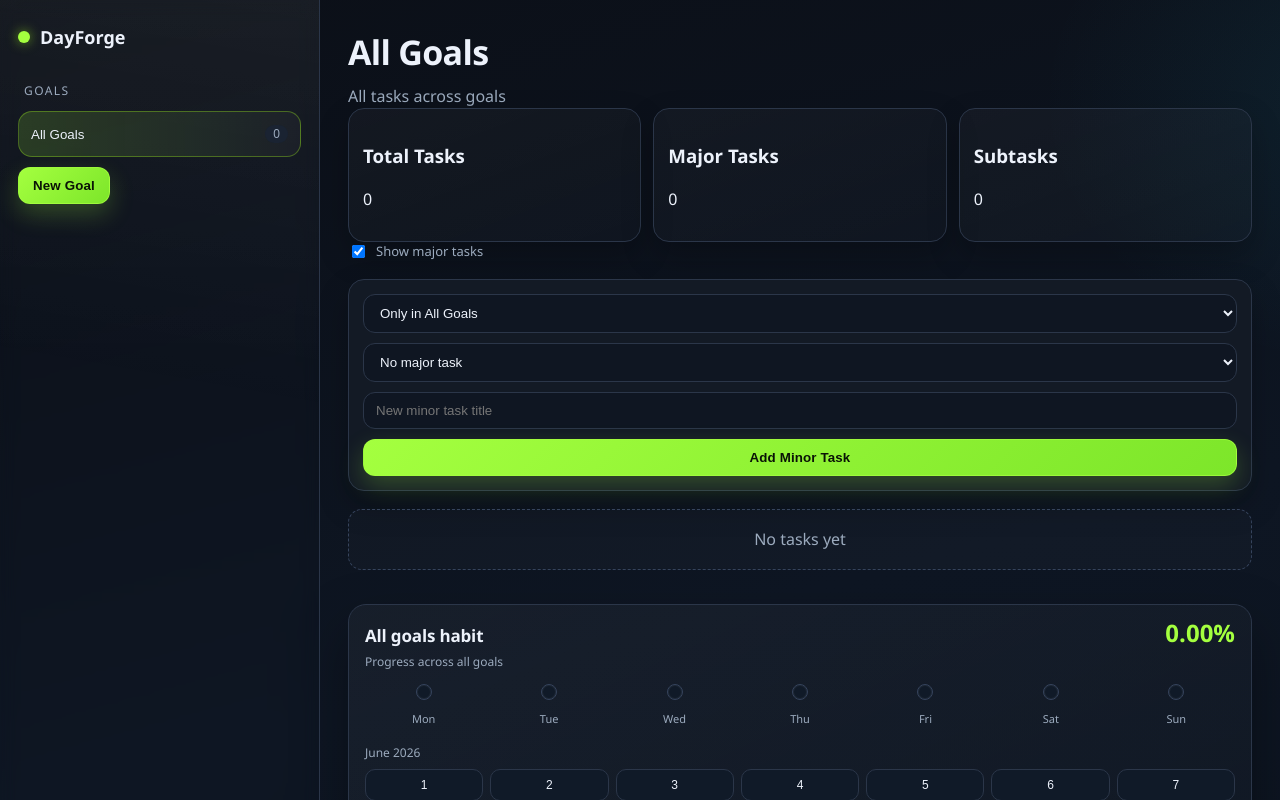
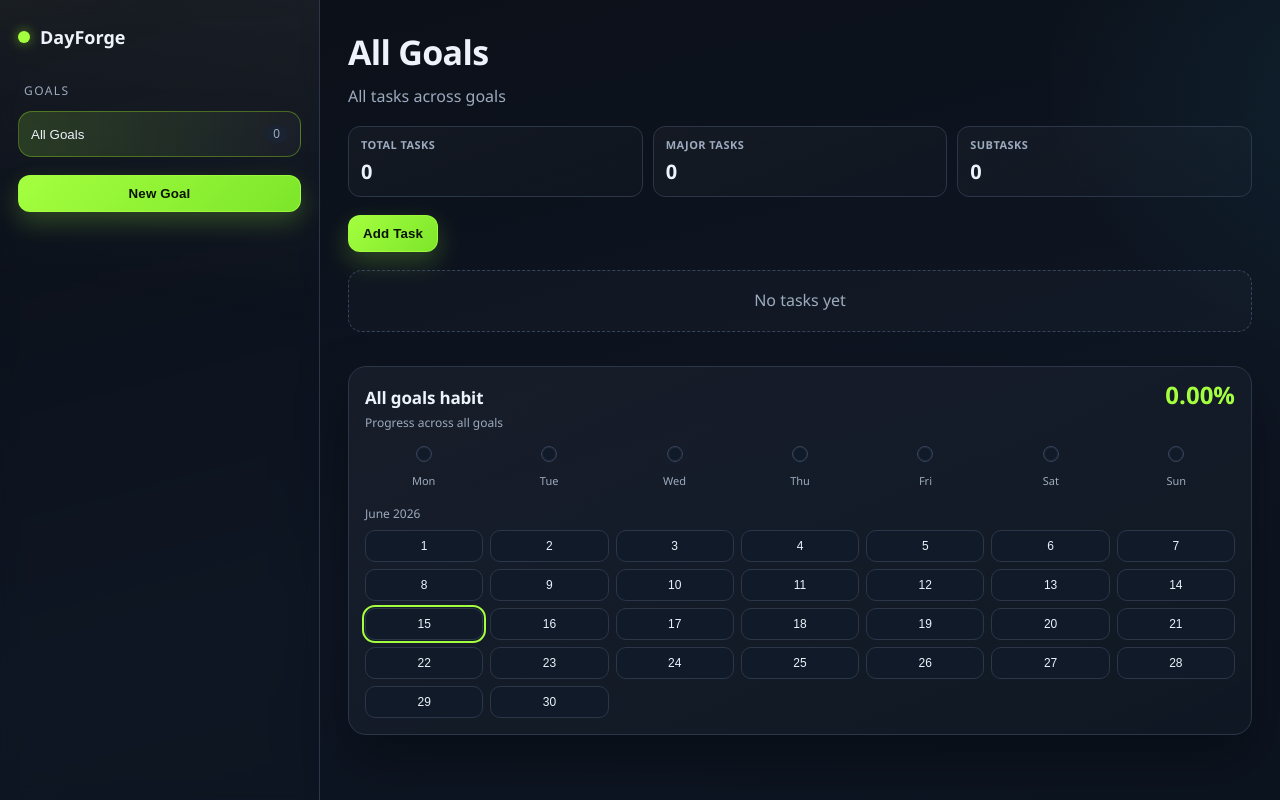
Before and after one commit to istryzhnov/DayForge, a Vue app in the folder frontend/dayforge-app/: page / in a window 1280 px wide. Shown: the top 800 px of the page. Built offline with nearby package versions, Linux system fonts and the light colour scheme.

Commit message:
feat: enhance task management with improved task tree structure and UI updates

```diff
--- a/frontend/dayforge-app/src/composables/useTaskTree.ts
+++ b/frontend/dayforge-app/src/composables/useTaskTree.ts
@@ -22,36 +22,75 @@ type TaskTreeProps = {
 
 export function useTaskTree(
   props: TaskTreeProps,
-  showMajorTasks: { value: boolean },
 ) {
   const orderedFlatNodes = computed<FlatTaskNode[]>(() => {
+    const goalTitleById = new Map(
+      props.goals.map((goal) => [goal.id, goal.title]),
+    )
+
     const majorTasks = props.tasks
       .filter((task) => task.priority === 'major')
       .sort((a, b) => a.title.localeCompare(b.title))
 
+    const minorTasks = props.tasks
+      .filter((task) => task.priority === 'minor')
+      .sort((a, b) => a.title.localeCompare(b.title))
+
     const flat: FlatTaskNode[] = []
+    const attachedMinorIds = new Set<string>()
 
-    majorTasks.forEach((task) => {
-      if (!showMajorTasks.value) return
+    majorTasks.forEach((major) => {
+      const minorChildren = props.tasks
+        .filter(
+          (task) =>
+            task.priority === 'minor' && task.parentDailyTaskId === major.id,
+        )
+        .sort((a, b) => a.title.localeCompare(b.title))
 
-      const minorChildren = props.tasks.filter(
-        (child) => child.parentDailyTaskId === task.id,
-      )
+      const goalTitle = major.goalId
+        ? (goalTitleById.get(major.goalId) ?? 'Unknown Goal')
+        : 'All Goals'
 
       flat.push({
-        task,
+        task: major,
         children: [],
         depth: 0,
-        goalTitle: props.goal?.title ?? 'All Goals',
-        minorDone: minorChildren.filter((child) => child.status === 'done')
+        goalTitle,
+        minorDone: minorChildren.filter((task) => task.status === 'done')
           .length,
         minorTotal: minorChildren.length,
-        majorTitle: task.title,
         canResolveMajor:
           minorChildren.length > 0 &&
-          minorChildren.every((child) => child.status === 'done'),
+          minorChildren.every((task) => task.status === 'done'),
+      })
+
+      minorChildren.forEach((minor) => {
+        attachedMinorIds.add(minor.id)
+        flat.push({
+          task: minor,
+          children: [],
+          depth: 1,
+          goalTitle,
+          majorTitle: major.title,
+        })
       })
     })
+
+    // Show minor tasks that are not linked to a visible major task.
+    minorTasks
+      .filter((minor) => !attachedMinorIds.has(minor.id))
+      .forEach((minor) => {
+        const goalTitle = minor.goalId
+          ? (goalTitleById.get(minor.goalId) ?? 'Unknown Goal')
+          : 'All Goals'
+
+        flat.push({
+          task: minor,
+          children: [],
+          depth: 0,
+          goalTitle,
+        })
+      })
 
     return flat
   })
--- a/frontend/dayforge-app/src/features/goals/components/GoalComponent.vue
+++ b/frontend/dayforge-app/src/features/goals/components/GoalComponent.vue
@@ -40,7 +40,6 @@ const emit = defineEmits<{
 }>()
 
 const {
-  showMajorTasks,
   orderedFlatNodes,
   totalCount,
   majorCount,
@@ -94,9 +93,6 @@ const { todayProgress, monthCells } = useProgressMetrics(
       :total-count="totalCount"
       :major-count="majorCount"
       :sub-count="subCount"
-      :is-all-mode="isAllMode"
-      :show-major-tasks="showMajorTasks"
-      :on-toggle-show-major-tasks="(value: boolean) => (showMajorTasks = value)"
     />
 
     <GoalComposerZone
--- a/frontend/dayforge-app/src/features/goals/components/GoalComposerZone.vue
+++ b/frontend/dayforge-app/src/features/goals/components/GoalComposerZone.vue
@@ -1,38 +1,123 @@
 <script setup lang="ts">
+import { computed, ref } from 'vue'
 import type { ID, Priority } from '../../../entities/types'
 import type { MajorTaskOption } from '../../../entities/TaskEntity'
 import type { Goal } from '../../../entities/GoalEntity'
-import TaskComposer from '../../tasks/components/TaskComposer.vue'
 import AllModeMinorComposer from '../../tasks/components/AllModeMinorComposer.vue'
 
-defineProps<{
+const props = defineProps<{
   isAllMode: boolean
+  goalId?: ID
   goals: Goal[]
   majorTaskOptions: MajorTaskOption[]
 }>()
 
 const emit = defineEmits<{
   (e: 'add-task', title: string, priority: Priority): void
+  (e: 'add-to-major', parentTemplateId: ID, title: string, priority: Priority): void
   (e: 'create-all-mode-minor', title: string, goalId?: ID, majorId?: ID): void
 }>()
+
+const isOpen = ref(false)
+const title = ref('')
+const selectingMajor = ref(false)
+const selectedMajorId = ref<ID | ''>('')
+
+const goalMajorOptions = computed(() => {
+  if (!props.goalId) return []
+  return props.majorTaskOptions.filter((major) => major.goalId === props.goalId)
+})
+
+const canAttachToMajor = computed(() => goalMajorOptions.value.length > 0)
+
+function toggleComposer() {
+  isOpen.value = !isOpen.value
+}
+
+function toggleMajorSelect() {
+  selectingMajor.value = !selectingMajor.value
+  if (!selectingMajor.value) {
+    selectedMajorId.value = ''
+  }
+}
+
+function submitGoalTask() {
+  const nextTitle = title.value.trim()
+  if (!nextTitle) return
+
+  if (selectingMajor.value && selectedMajorId.value) {
+    emit('add-to-major', selectedMajorId.value, nextTitle, 'minor')
+  } else {
+    emit('add-task', nextTitle, 'major')
+  }
+
+  title.value = ''
+}
 </script>
 
 <template>
-  <TaskComposer
+  <section class="composer-drawer">
+    <div class="composer-toolbar">
+      <button class="btn btn-primary" @click="toggleComposer">
+        {{ isOpen ? 'Hide composer' : 'Add Task' }}
+      </button>
+
+      <button
         v-if="!isAllMode"
-    :is-all-mode="isAllMode"
-    @submit="
-      (title: string, priority: Priority) => emit('add-task', title, priority)
+        class="btn btn-ghost"
+        @click="toggleMajorSelect"
+      >
+        {{ selectingMajor ? 'Hide Major' : 'Select Major' }}
+      </button>
+    </div>
+
+    <div v-if="isOpen" class="composer-body">
+      <template v-if="!isAllMode">
+        <div class="goal-form-card">
+          <input
+            v-model="title"
+            type="text"
+            :placeholder="
+              selectingMajor
+                ? 'New minor task title'
+                : 'New major task title'
             "
+            @keydown.enter="submitGoalTask"
           />
+
+          <button class="btn btn-primary" @click="submitGoalTask">
+            Add Task
+          </button>
+        </div>
+
+        <div v-if="selectingMajor" class="goal-form-card composer-major-select">
+          <select v-model="selectedMajorId" :disabled="!canAttachToMajor">
+            <option value="">Without major (create new major)</option>
+            <option
+              v-for="major in goalMajorOptions"
+              :key="major.id"
+              :value="major.id"
+            >
+              {{ major.title }}
+            </option>
+          </select>
+        </div>
+
+        <p v-if="selectingMajor && !canAttachToMajor" class="goal-hint">
+          No major tasks yet. Add a major task first, or submit without selecting
+          major.
+        </p>
+      </template>
 
       <AllModeMinorComposer
         v-else
         :goals="goals"
         :major-task-options="majorTaskOptions"
         @create-minor="
-      (title: string, goalId: ID | undefined, majorId: ID | undefined) =>
-        emit('create-all-mode-minor', title, goalId, majorId)
+          (nextTitle: string, goalId: ID | undefined, majorId: ID | undefined) =>
+            emit('create-all-mode-minor', nextTitle, goalId, majorId)
         "
       />
+    </div>
+  </section>
 </template>
--- a/frontend/dayforge-app/src/features/goals/components/GoalPanelHeader.vue
+++ b/frontend/dayforge-app/src/features/goals/components/GoalPanelHeader.vue
@@ -8,14 +8,10 @@ defineProps<{
   totalCount: number
   majorCount: number
   subCount: number
-  isAllMode: boolean
-  showMajorTasks: boolean
-  onToggleShowMajorTasks: (value: boolean) => void
 }>()
 </script>
 
 <template>
-  <div>
   <GoalHeader
     :title="title"
     :description="description"
@@ -24,16 +20,4 @@ defineProps<{
     :major-count="majorCount"
     :sub-count="subCount"
   />
-
-    <label v-if="isAllMode" class="major-toggle">
-      <input
-        type="checkbox"
-        :checked="showMajorTasks"
-        @change="
-          onToggleShowMajorTasks(($event.target as HTMLInputElement).checked)
-        "
-      />
-      Show major tasks
-    </label>
-  </div>
 </template>
--- a/frontend/dayforge-app/src/features/goals/composables/useGoalPanelState.ts
+++ b/frontend/dayforge-app/src/features/goals/composables/useGoalPanelState.ts
@@ -1,4 +1,3 @@
-import { ref } from 'vue'
 import type { Goal } from '../../../entities/GoalEntity'
 import type { DailyTask, MajorDecision } from '../../../entities/TaskEntity'
 import type { ID, Priority } from '../../../entities/types'
@@ -27,9 +26,7 @@ export function useGoalPanelState(
   props: GoalPanelProps,
   actions: GoalPanelActions,
 ) {
-  const showMajorTasks = ref(true)
-
-  const taskTree = useTaskTree(props, showMajorTasks)
+  const taskTree = useTaskTree(props)
 
   function submitTask(title: string, priority: Priority) {
     actions.onAddTask(title, priority)
@@ -56,7 +53,6 @@ export function useGoalPanelState(
   }
 
   return {
-    showMajorTasks,
     ...taskTree,
     submitTask,
     submitMinor,
--- a/frontend/dayforge-app/src/features/sidebar/components/NewGoalComponent.vue
+++ b/frontend/dayforge-app/src/features/sidebar/components/NewGoalComponent.vue
@@ -29,8 +29,8 @@ const { title, description, submit, cancel } = useNewGoalFormState({
         @keydown.enter="submit"
       ></textarea>
       <div class="modal-actions">
-        <button class="btn btn-primary" @click="cancel">Cancel</button>
-        <button class="btn btn-ghost" @click="submit">Add Goal</button>
+        <button class="btn btn-ghost" @click="cancel">Cancel</button>
+        <button class="btn btn-primary" @click="submit">Add Goal</button>
       </div>
     </div>
   </section>
--- a/frontend/dayforge-app/src/features/sidebar/components/SidebarComponent.vue
+++ b/frontend/dayforge-app/src/features/sidebar/components/SidebarComponent.vue
@@ -56,7 +56,7 @@ const {
       <span>{{ goal.title }}</span>
       <span class="goal-count">{{ taskCountByGoal[goal.id] ?? 0 }}</span>
     </button>
-    <div>
+    <div class="sidebar-actions">
       <button @click="openNewGoalForm" class="btn btn-primary">New Goal</button>
       <NewGoalComponent
         v-if="showNewGoalForm"
--- a/frontend/dayforge-app/src/styles/goals.css
+++ b/frontend/dayforge-app/src/styles/goals.css
@@ -69,6 +69,14 @@
   color: var(--muted);
 }
 
+.sidebar-actions {
+  margin-top: 8px;
+}
+
+.sidebar-actions .btn {
+  width: 100%;
+}
+
 .goal-panel {
   display: grid;
   gap: 18px;
@@ -106,33 +114,36 @@
 
 .goal-kpi-row {
   display: grid;
-  grid-template-columns: repeat(3, minmax(110px, 1fr));
-  gap: 12px;
+  grid-template-columns: repeat(3, minmax(0, 1fr));
+  gap: 10px;
 }
 
 .kpi {
   border: 1px solid var(--line);
-  border-radius: 16px;
-  padding: 14px;
+  border-radius: 12px;
+  padding: 10px 12px;
   background: linear-gradient(
     160deg,
     rgba(255, 255, 255, 0.03),
     rgba(255, 255, 255, 0.01)
   );
-  box-shadow: var(--shadow-md);
+  box-shadow: none;
 }
 
-.kpi span {
-  display: block;
+.kpi h3 {
+  margin: 0;
   color: var(--muted);
-  font-size: 12px;
+  font-size: 11px;
+  font-weight: 600;
+  letter-spacing: 0.04em;
+  text-transform: uppercase;
 }
 
-.kpi strong {
-  display: block;
-  margin-top: 6px;
+.kpi p {
+  margin: 4px 0 0;
   color: var(--text);
-  font-size: 24px;
+  font-size: 20px;
+  font-weight: 700;
 }
 
 .goal-hint {
@@ -188,14 +199,6 @@
     grid-template-columns: 1fr;
   }
 }
-.major-toggle {
-  display: flex;
-  align-items: center;
-  gap: 8px;
-  color: var(--muted);
-  font-size: 13px;
-}
-
 .all-mode-composer {
   grid-template-columns: 1fr;
   gap: 12px;
```
Lines whose indentation alone changed are shown as unchanged.
